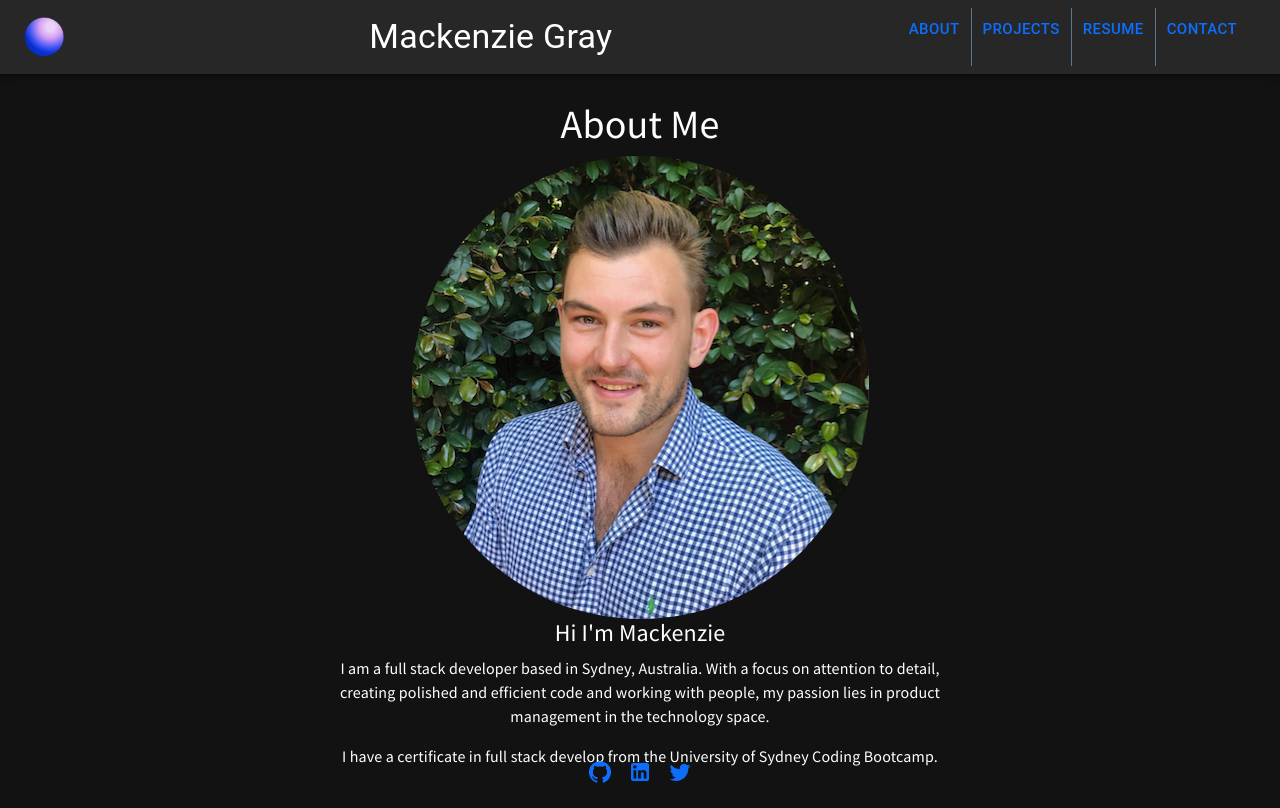
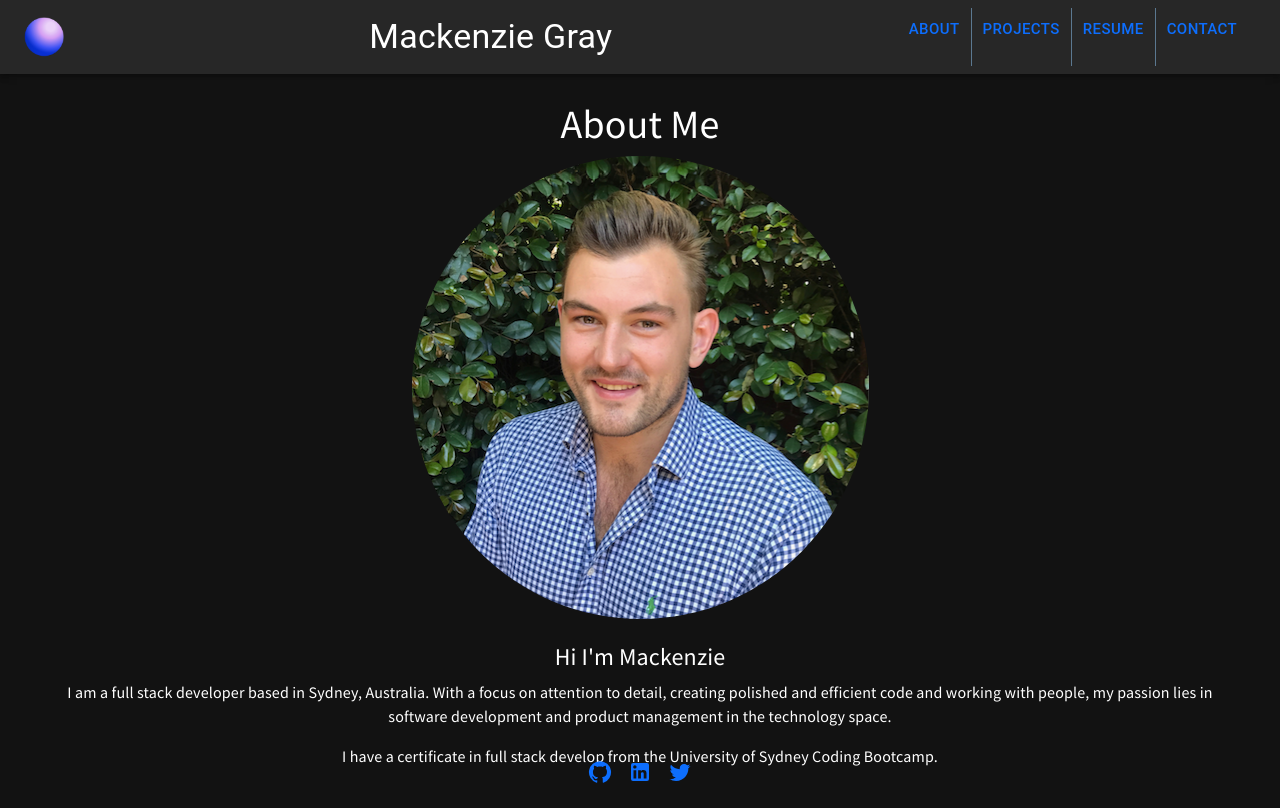
Before and after one commit to mdkgray/portfoligray, a React (Create React App) app: page /About in a window 1280 px wide. Built offline with nearby package versions, Linux system fonts and the light colour scheme.

Commit message:
styling about page

```diff
--- a/src/components/Pages/About.js
+++ b/src/components/Pages/About.js
@@ -1,21 +1,25 @@
 import React from 'react';
+import Container from '@mui/material/Container';
+import Box from '@mui/material/Box';
 
 
 export default function About() {
     return (
-    <div className="container">
+        <Container sx={{ flexGrow: 1 }} columns={{ xs: 2, sm: 4, md: 6, lg: 9 }}>
+            <Box>
             <h1>About Me</h1>
             <img src={process.env.PUBLIC_URL + '/assets/images/headshot.png'} alt={'headshot'} className="img-fluid rounded-circle"></img>
+            </Box>
             <br />
-        <div className="container col-md-7 text-break">
+            <Box>
                 <h4>Hi I'm Mackenzie</h4>
                 <p>
-                I am a full stack developer based in Sydney, Australia. With a focus on attention to detail, creating polished and efficient code and working with people, my passion lies in product management in the technology space.
+                    I am a full stack developer based in Sydney, Australia. With a focus on attention to detail, creating polished and efficient code and working with people, my passion lies in software development and product management in the technology space.
                 </p>
                 <p>
                     I have a certificate in full stack develop from the University of Sydney Coding Bootcamp.
                 </p>
-        </div>
-    </div>
+            </Box>
+        </Container>
     );
 }
```
Lines whose indentation alone changed are shown as unchanged.
